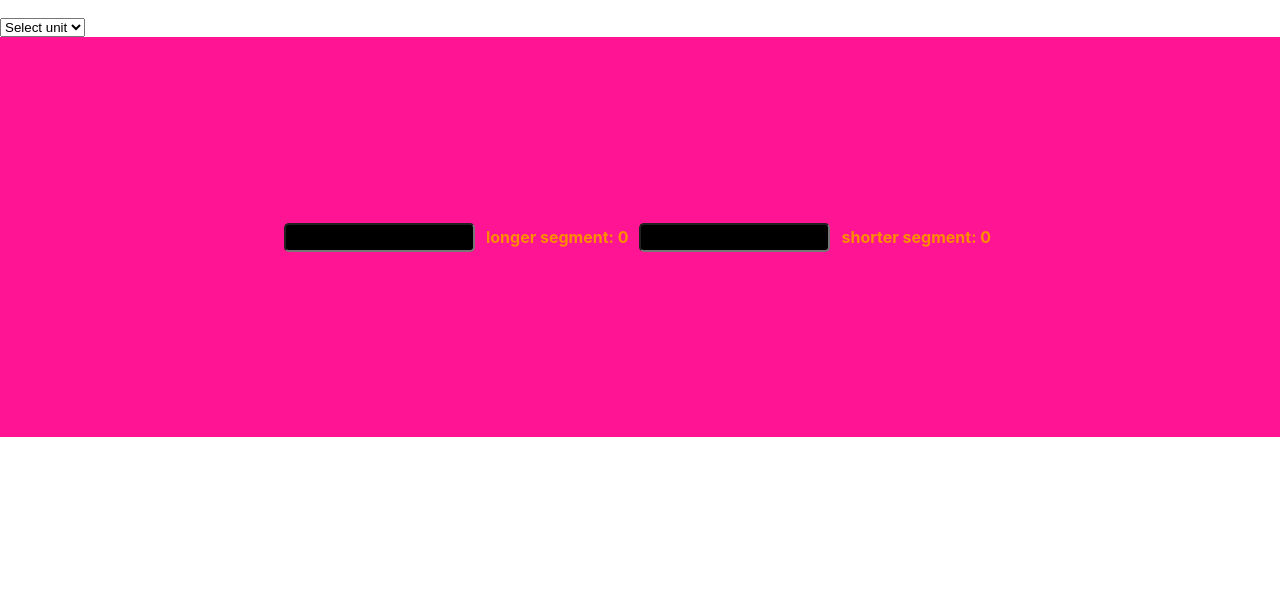
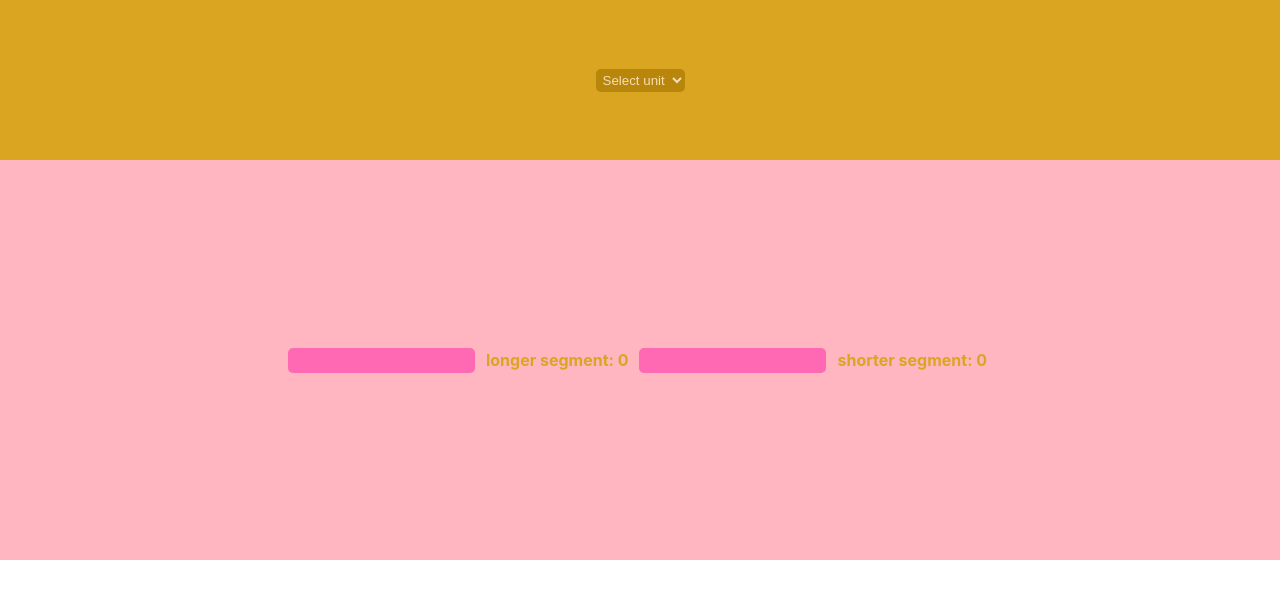
Before and after one commit to KaliKru/Golden-Fish, a React (Create React App) app: page / in a window 1280 px wide. Shown: the top 598 px of the page. Built offline with nearby package versions, Linux system fonts and the light colour scheme.

Commit message:
style css

```diff
--- a/src/App.css
+++ b/src/App.css
@@ -1,8 +1,9 @@
+
 
 .styleRatio {
   width: 100vw;
   height: 50vh;
-  background-color: deeppink;
+  background-color: lightpink;
   display: flex;
   align-items: center;
   justify-content: center;
@@ -11,8 +12,9 @@
 
 .inputRatio {
   border-radius: 5px;
-  background-color: black;
-  color: goldenrod;
+  border: none;
+  background-color: hotpink;
+  color: white;
   padding: 5px;
   margin: 3px;
   text-align: center;
@@ -26,7 +28,7 @@ h4 {
   padding: 5px;
   margin: 3px;
   text-align: center;
-  color: darkorange;
+  color: goldenrod;
 }
 
 
--- a/src/App.js
+++ b/src/App.js
@@ -1,5 +1,6 @@
 import logo from './logo.svg';
 import './App.css';
+import './unit.css';
 import React from "react";
 import Unit from "./Unit"
 import RatioCounter from "./RatioCounter";
--- a/src/Unit.js
+++ b/src/Unit.js
@@ -10,7 +10,7 @@ function Unit(props) {
 
     return (
         <div>
-            <div>
+            <div className={"styleUnit"}>
                 <p>{selectUnit}</p>
                 <select value={selectUnit} onChange={handleSelect}>
                     <option value="">Select unit</option>
--- /dev/null
+++ b/src/unit.css
@@ -0,0 +1,21 @@
+
+.styleUnit {
+    display: flex;
+    justify-content: center;
+    align-items: center;
+    height: 20vh;
+    width: 100vw;
+    background-color: goldenrod;
+    text-align: center;
+
+}
+
+select {
+    background-color: darkgoldenrod;
+    border-radius: 5px;
+    border: none;
+    padding: 3px;
+    margin: 5px;
+    cursor: pointer;
+    color: wheat;
+}
```
